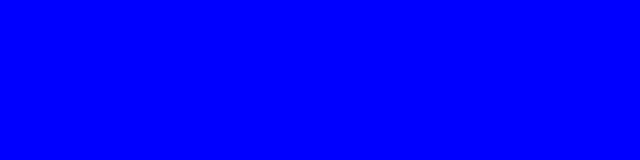
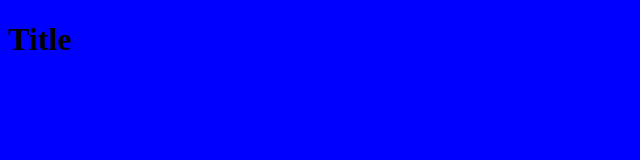
Before and after one commit to Stas-Polivoda/first-repository, a plain HTML site: page index.html in a window 1280 px wide. Shown: the whole page, without its empty margins (0-640 px from the left). Drawn offline with Linux system fonts and the light colour scheme.

Commit message:
add title

```diff
--- a/index.html
+++ b/index.html
@@ -8,5 +8,8 @@
 </head>
 <body>
 
+    <h1>
+        Title
+    </h1>
 </body>
 </html>
```
